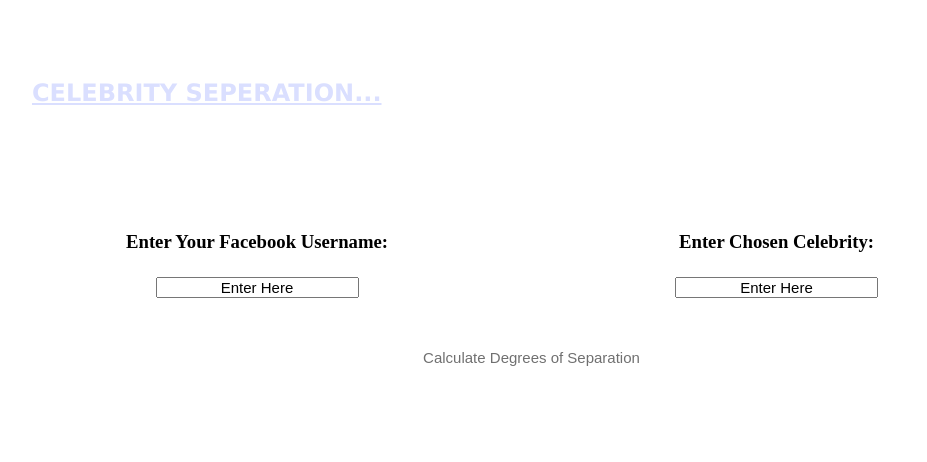
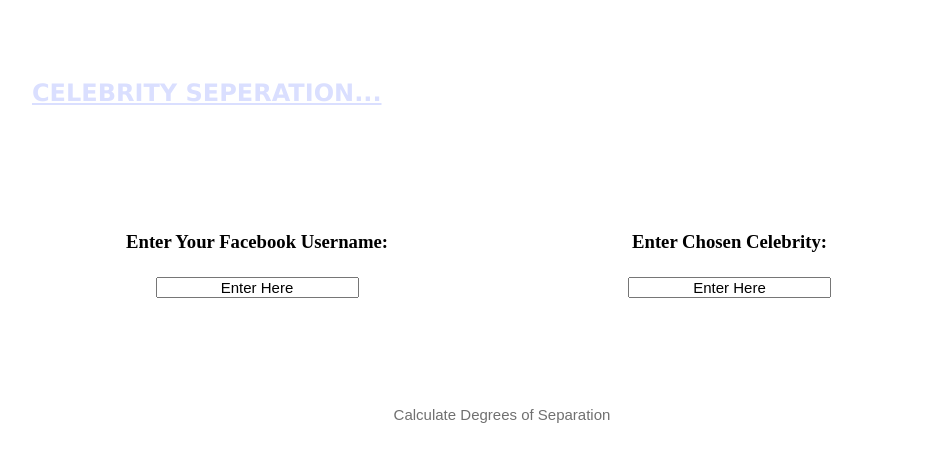
Before and after one commit to zozie97/Project2-201, a plain HTML site: page 201Project2/celebrity.html in a window 1280 px wide. Shown: the part 608-1070 px from the top of the page, without its empty margins (138-1065 px from the left). Drawn offline with Linux system fonts and the light colour scheme.

Commit message:
final touches

```diff
--- a/201Project2/style.css
+++ b/201Project2/style.css
@@ -55,6 +55,7 @@
     		background-color: white;
     		float: left;
     		padding-left: 10%;
+    		padding-right: 5%;
     		text-align:center;
     		padding-top: 10%;
     		padding-bottom: 10%;
@@ -66,7 +67,8 @@
     		background-color: white;
     		float: right;
     		text-align:center;
-    		padding-right: 10%;
+    		padding-right: 15%;
+
     		padding-top: 10%;
     		padding-bottom: 10%;
 
```
